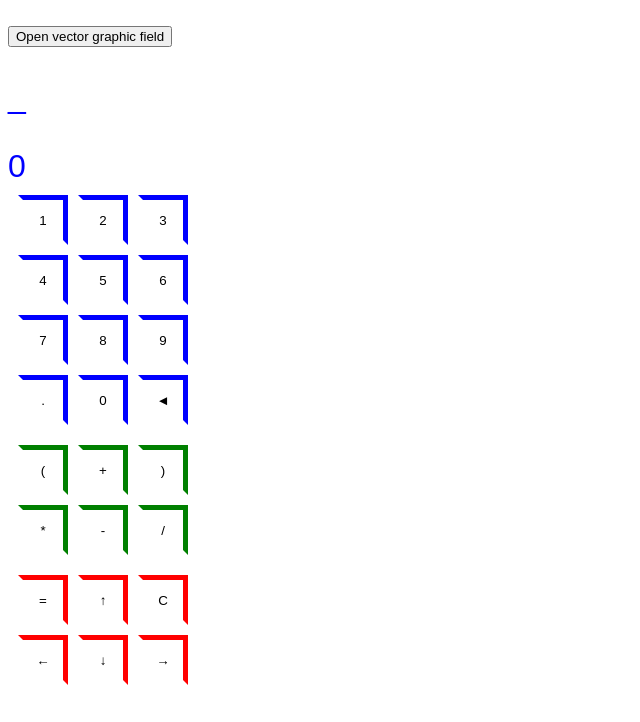
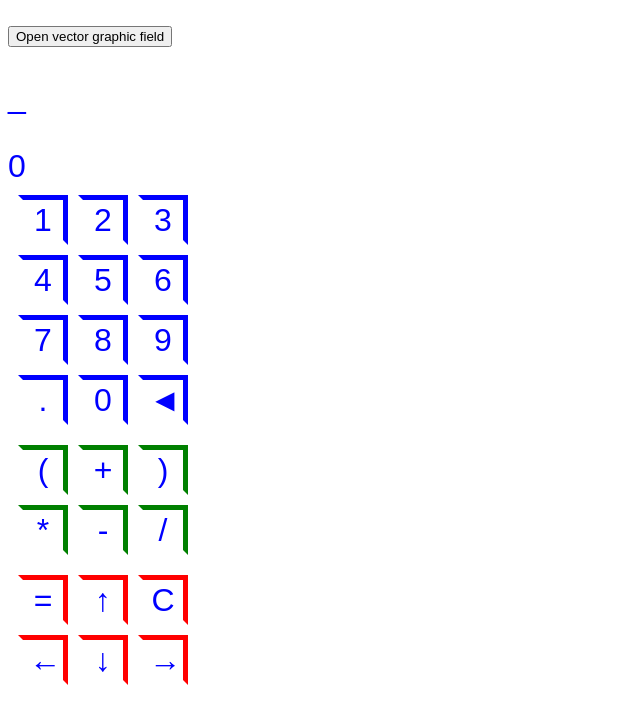
Before and after one commit to OlehKozubJS/various-react-projects-test, a React (Create React App) app: page / in a window 1280 px wide. Shown: the top 722 px of the page, without its empty margins (0-640 px from the left). Built offline with nearby package versions, Linux system fonts and the light colour scheme; a web font is replaced by a local one.

Commit message:
Update Calculator.module.css

```diff
--- a/src/Calculator/Calculator.module.css
+++ b/src/Calculator/Calculator.module.css
@@ -1,6 +1,7 @@
 @import url("https://fonts.googleapis.com/css2?family=Turret+Road:wght@200;300;400;500;700;800&display=swap");
 
-.Calculator {
+.Calculator,
+.CalculatorButton {
   font-family: "Turret Road", sans-serif;
   font-size: 32px;
   font-weight: 500;
```
